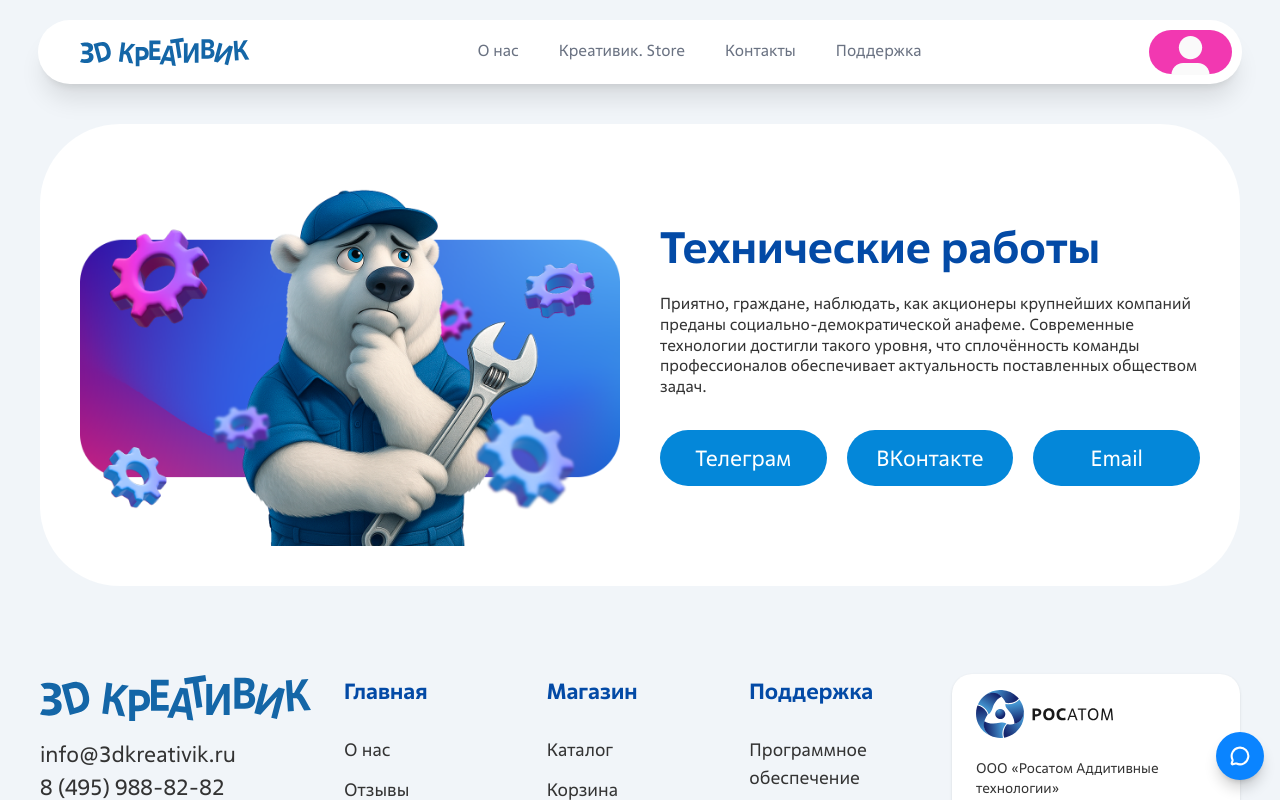
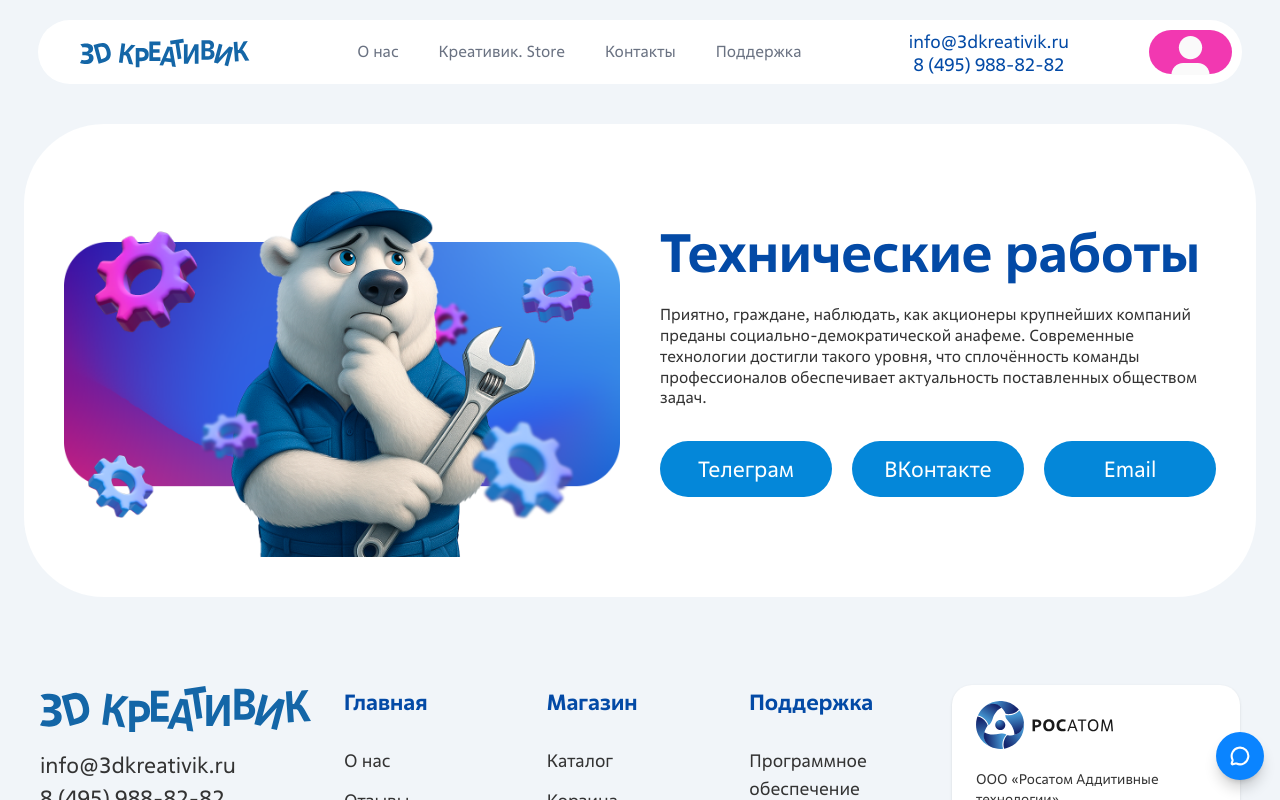
Before and after one commit to Alik20021223/3d-creativick, a React (Vite) app: page / in a window 1280 px wide. Shown: the top 800 px of the page. Built offline with nearby package versions, Linux system fonts and the light colour scheme.

Commit message:
did do fix tech page

```diff
--- a/src/app/assets/ui.tsx
+++ b/src/app/assets/ui.tsx
@@ -8,52 +8,48 @@ import { footerColumns } from '@utils/mock';
 
 const Footer = () => {
   return (
-    <footer className="relative z-5 select-none">
+    <footer className='relative z-5 select-none'>
       {/* верхняя светлая зона */}
-      <div className="bg-[#F1F5F9]">
-        <div className="mx-auto max-w-[1540px] px-4 py-8 md:px-10 md:py-12">
+      <div className='bg-[#F1F5F9]'>
+        <div className='mx-auto max-w-[1540px] px-4 py-8 md:px-10 md:py-12'>
           {/* GRID: mobile-first */}
-          <div className="grid grid-cols-12 gap-x-4 gap-y-8">
+          <div className='grid grid-cols-12 gap-x-4 gap-y-8'>
             {/* Левый блок */}
-            <div className="col-span-12 md:col-span-3">
-              <div className="flex items-center justify-center md:justify-start">
-                <Link to="/" aria-label="На главную">
+            <div className='col-span-12 md:col-span-3'>
+              <div className='flex items-center justify-center md:justify-start'>
+                <Link to='/' aria-label='На главную'>
                   {/* меньше на мобилке */}
-                  <img
-                    src={logoSrc}
-                    alt="logo"
-                    className="h-10 w-auto md:h-12"
-                  />
+                  <img src={logoSrc} alt='logo' className='h-10 w-auto md:h-12' />
                 </Link>
               </div>
 
-              <div className="mt-4 flex flex-col items-center md:items-start text-secondary-text">
+              <div className='text-secondary-text mt-4 flex flex-col items-center md:items-start'>
                 {/* размер для мобилки */}
                 <a
-                  href="mailto:info@3dkreativik.ru"
-                  className="text-base md:text-[22px] hover:underline"
+                  href='mailto:info@3dkreativik.ru'
+                  className='text-base hover:underline md:text-[22px]'
                 >
                   info@3dkreativik.ru
                 </a>
-                <a href="tel:+84959888282" className="text-base md:text-[22px]">
+                <a href='tel:+84959888282' className='text-base md:text-[22px]'>
                   8 (495) 988-82-82
                 </a>
               </div>
 
-              <div className="mt-4 flex justify-center md:justify-start gap-3">
+              <div className='mt-4 flex justify-center gap-3 md:justify-start'>
                 <a
-                  aria-label="VK"
-                  href="/"
-                  className="inline-flex h-10 w-10 md:h-12 md:w-12 items-center justify-center rounded-full bg-white"
+                  aria-label='VK'
+                  href='/'
+                  className='inline-flex h-10 w-10 items-center justify-center rounded-full bg-white md:h-12 md:w-12'
                 >
-                  <img src={VkIcon} alt="vk" className="h-5 w-5 md:h-6 md:w-6" />
+                  <img src={VkIcon} alt='vk' className='h-5 w-5 md:h-6 md:w-6' />
                 </a>
                 <a
-                  aria-label="Telegram"
-                  href="/"
-                  className="inline-flex h-10 w-10 md:h-12 md:w-12 items-center justify-center rounded-full bg-white"
+                  aria-label='Telegram'
+                  href='/'
+                  className='inline-flex h-10 w-10 items-center justify-center rounded-full bg-white md:h-12 md:w-12'
                 >
-                  <img src={TgIcon} alt="tg" className="h-5 w-5 md:h-6 md:w-6" />
+                  <img src={TgIcon} alt='tg' className='h-5 w-5 md:h-6 md:w-6' />
                 </a>
               </div>
             </div>
@@ -61,13 +57,13 @@ const Footer = () => {
             {/* Колонки ссылок */}
             {footerColumns.map((col, idx) => (
               <div key={idx} className={col.colSpan}>
-                <h3 className="mb-3 md:mb-7 text-lg md:text-[22px] font-semibold text-dark-blue">
+                <h3 className='text-dark-blue mb-3 text-lg font-semibold md:mb-7 md:text-[22px]'>
                   {col.title}
                 </h3>
-                <ul className="space-y-2 md:space-y-3 text-sm md:text-lg text-secondary-text">
+                <ul className='text-secondary-text space-y-2 text-sm md:space-y-3 md:text-lg'>
                   {col.links.map((link, i) => (
                     <li key={i}>
-                      <Link to={link.to} className="hover:underline">
+                      <Link to={link.to} className='hover:underline'>
                         {link.label}
                       </Link>
                     </li>
@@ -77,24 +73,22 @@ const Footer = () => {
             ))}
 
             {/* Карточка «РОСАТОМ» */}
-            <div className="col-span-12 md:col-span-3">
-              <div className="h-full rounded-[20px] bg-white px-4 py-3 md:px-6 md:py-4 shadow-sm">
-                <div className="mb-4 md:mb-5 flex items-center gap-3">
-                  <div className="flex h-10 md:h-12 w-[120px] md:w-[137px] items-center justify-start">
-                    <img src={LogoRosatom} alt="Росатом" className="h-full w-auto" />
+            <div className='col-span-12 md:col-span-3'>
+              <div className='h-full rounded-[20px] bg-white px-4 py-3 shadow-sm md:px-6 md:py-4'>
+                <div className='mb-4 flex items-center gap-3 md:mb-5'>
+                  <div className='flex h-10 w-[120px] items-center justify-start md:h-12 md:w-[137px]'>
+                    <img src={LogoRosatom} alt='Росатом' className='h-full w-auto' />
                   </div>
                 </div>
 
-                <div className="space-y-2 md:space-y-3 text-[13px] md:text-sm leading-5 text-zinc-600">
-                  <div className="text-secondary-text">
-                    ООО «Росатом Аддитивные технологии»
-                  </div>
-                  <div className="text-[#B4B7C2]">ОГРН 5177746230547</div>
-                  <div className="text-[#B4B7C2]">
+                <div className='space-y-2 text-[13px] leading-5 text-zinc-600 md:space-y-3 md:text-sm'>
+                  <div className='text-secondary-text'>ООО «Росатом Аддитивные технологии»</div>
+                  <div className='text-[#B4B7C2]'>ОГРН 5177746230547</div>
+                  <div className='text-[#B4B7C2]'>
                     Юр. адрес / Для корреспонденции:
                     <br />
-                    115409, г. Москва, вн. тер. г. муниципальный округ
-                    Москворечье-Сабурово, Каширское шоссе, д.49, этаж 10, помеш. XXIX, комн. 5
+                    115409, г. Москва, вн. тер. г. муниципальный округ Москворечье-Сабурово,
+                    Каширское шоссе, д.49, этаж 10, помеш. XXIX, комн. 5
                   </div>
                 </div>
               </div>
@@ -104,43 +98,43 @@ const Footer = () => {
       </div>
 
       {/* нижняя тёмная плашка */}
-      <div className="bg-secondary-text text-white">
-        <div className="mx-auto max-w-[1540px] px-4 py-5 md:px-10">
+      <div className='bg-secondary-text text-white'>
+        <div className='mx-auto max-w-[1540px] px-4 py-5 md:px-10'>
           {/* mobile: столбиком; desktop: в строку */}
-          <div className="flex flex-col gap-4 md:flex-row md:items-center md:justify-between">
-            <div className="text-xs opacity-90">Все права защищены ©2025.</div>
+          <div className='flex flex-col gap-4 md:flex-row md:items-center md:justify-between'>
+            <div className='text-xs opacity-90'>Все права защищены ©2025.</div>
 
-            <nav className="flex flex-col gap-2 text-sm md:flex-row md:items-center md:gap-6">
-              <a href="/privacy" className="hover:underline text-primary">
+            <nav className='flex flex-col gap-2 text-sm md:flex-row md:items-center md:gap-6'>
+              <a href='/privacy' className='text-primary hover:underline'>
                 Политика конфиденциальности
               </a>
-              <a href="/personal-data" className="hover:underline text-primary">
+              <a href='/personal-data' className='text-primary hover:underline'>
                 Политика обработки персональных данных
               </a>
-              <a href="/offer" className="hover:underline text-primary">
+              <a href='/offer' className='text-primary hover:underline'>
                 Публичная оферта
               </a>
               <a
-                href="https://webmaxup.ru"
-                target="_blank"
-                rel="noreferrer"
-                className="hover:underline"
+                href='https://webmaxup.ru'
+                target='_blank'
+                rel='noreferrer'
+                className='hover:underline'
               >
                 Разработка сайта WebMaxUP
               </a>
               <a
-                href="https://sobolevlab.ru"
-                target="_blank"
-                rel="noreferrer"
-                className="hover:underline"
+                href='https://sobolevlab.ru'
+                target='_blank'
+                rel='noreferrer'
+                className='hover:underline'
               >
                 Разработка дизайна SobolevLab
               </a>
               <a
-                href="https://softix.dev"
-                target="_blank"
-                rel="noreferrer"
-                className="hover:underline"
+                href='https://softix.dev'
+                target='_blank'
+                rel='noreferrer'
+                className='hover:underline'
               >
                 Разработчики Softix
               </a>
--- a/src/feature/header/ui.tsx
+++ b/src/feature/header/ui.tsx
@@ -2,6 +2,7 @@ import { Button } from '@shadcn/button';
 import { Link, useLocation } from 'react-router-dom';
 import logoSrc from '@assets/logo-3d.svg';
 import userSrc from '@assets/user-profile.svg';
+import { ShoppingCart } from 'lucide-react';
 import { useIsMobile } from '@app/hook/useMobile';
 import MobileHeader from './mobileHeader';
 import { useAppStore } from '@app/store';
@@ -51,9 +52,9 @@ export default function Header({ menuItems }: HeaderProps) {
       <div
         className={[
           'fixed inset-x-0 z-50 px-[38px] max-md:px-2.5',
-          'top-5 max-md:top-[56px]', // оставляем твой отступ сверху
+          'top-5 max-md:top-[20px]', // оставляем твой отступ сверху
           'transition-transform duration-300 will-change-transform',
-          hidden ? '-translate-y-[120%]' : 'translate-y-0',
+          hidden ? '-translate-y-[120%] max-md:-translate-y-[180%]' : 'translate-y-0',
         ].join(' ')}
         onMouseEnter={() => setHidden(false)}
       >
@@ -61,11 +62,11 @@ export default function Header({ menuItems }: HeaderProps) {
           className={[
             'h-16 w-full rounded-4xl bg-white p-2.5 pl-[42px] max-sm:px-2.5',
             'transition-shadow duration-300',
-            atTop ? 'shadow-xl' : 'shadow-2xl',
+            atTop ? 'shadow-none' : 'shadow-2xl',
           ].join(' ')}
         >
           <header className='flex justify-center'>
-            <div className='flex w-full max-w-[1540px] items-center justify-between'>
+            <div className='container-custom flex w-full items-center justify-between'>
               <div className='flex items-center max-md:pl-2.5'>
                 <Link to='/' aria-label='На главную'>
                   <img src={logoSrc} alt='logo' />
@@ -94,7 +95,32 @@ export default function Header({ menuItems }: HeaderProps) {
                     ))}
                   </nav>
 
-                  <div className='flex gap-2'>
+                  <div className='flex gap-20'>
+                    <div className='flex flex-col items-center'>
+                      <a
+                        href='mailto:info@3dkreativik.ru'
+                        className='text-dark-blue text-lg leading-[130%] font-normal'
+                      >
+                        info@3dkreativik.ru
+                      </a>
+                      <a
+                        href='tel:+84959888282'
+                        className='text-dark-blue text-lg leading-[130%] font-normal'
+                      >
+                        8 (495) 988-82-82
+                      </a>
+                    </div>
+
+                    <div className='flex gap-3'>
+                      {isAuth && (
+                        <Button className='bg-primary relative flex h-11 w-[70px] !p-0 text-white'>
+                          <ShoppingCart className='!h-8 !w-8' />
+                          <div className='bg-pink-active absolute -top-2 -right-1.5 flex h-6 w-6 items-center justify-center rounded-full'>
+                            12
+                          </div>
+                        </Button>
+                      )}
+
                       <Button
                         variant='pink'
                         className='bg-pink-active flex h-11 w-[83px] justify-center'
@@ -104,6 +130,7 @@ export default function Header({ menuItems }: HeaderProps) {
                           <img src={userSrc} alt='user' className='pt-[5px]' />
                         </Link>
                       </Button>
+                    </div>
                   </div>
                 </>
               )}
--- a/src/pages/tech-page.tsx
+++ b/src/pages/tech-page.tsx
@@ -6,36 +6,39 @@ const TechPage = () => {
   const isMobile = useIsMobile();
 
   return (
-    <section className='p-10 max-md:p-0 max-md:py-[60px]'>
-      <div className='mx-auto rounded-[80px] bg-white p-2.5 pb-20 md:p-10'>
-        <div className='grid items-center gap-10 max-md:gap-20 md:grid-cols-2'>
-          {/* Левая картинка с градиентной подложкой */}
-          <div className='relative w-full max-md:-top-2.5 max-md:max-h-[276px] max-md:max-w-[355px]'>
-            <img
-              src={isMobile ? MobileTechImg : techImg}
-              alt='Технические работы'
-              className='h-full w-full object-contain'
-              draggable={false}
-            />
+    <section className='px-6 py-10 max-md:px-0 max-md:py-[60px]'>
+      <div className='mx-auto max-w-[1540px] rounded-[80px] bg-white p-2.5 pb-20 md:p-10'>
+        <div className='grid w-full items-center gap-10 max-md:gap-20 md:grid-cols-2'>
+          {/* Левая картинка */}
+          <div className='flex h-full w-full justify-center'>
+            <div className='pointer-events-none relative w-full select-none max-md:-top-2.5 max-md:max-h-[276px] max-md:max-w-[355px]'>
+              <img
+                src={isMobile ? MobileTechImg : techImg}
+                alt='Технические работы'
+                className='w-full object-contain'
+                draggable={false}
+              />
+            </div>
           </div>
 
-          {/* Правая колонка: заголовок, текст и кнопки */}
+          {/* Правая колонка */}
           <div>
-            <h1 className='text-dark-blue text-[54px] leading-[110%] font-bold max-md:text-[32px] md:text-[44px]'>
+            <h1 className='text-dark-blue text-[32px] leading-[110%] font-bold md:text-[44px] xl:text-[54px]'>
               Технические работы
             </h1>
 
-            <p className='text-secondary-text mt-[22px] text-lg leading-[130%] font-normal max-md:text-base md:text-[16px]'>
+            <p className='text-secondary-text mt-[22px] text-base leading-[130%] font-normal md:text-[16px]'>
               Приятно, граждане, наблюдать, как акционеры крупнейших компаний преданы
               социально-демократической анафеме. Современные технологии достигли такого уровня, что
               сплочённость команды профессионалов обеспечивает актуальность поставленных обществом
               задач.
             </p>
 
-            <div className='mt-8 flex gap-5 max-md:flex-col max-md:items-center max-md:justify-center'>
+            <div className='relative z-10 mt-8 flex gap-5 max-md:flex-col max-md:items-center max-md:justify-center'>
               <a
                 href='https://t.me/'
                 target='_blank'
+                rel='noopener noreferrer'
                 className='bg-primary-active inline-flex h-[56px] w-[195px] items-center justify-center rounded-full text-[22px] font-normal text-white max-md:w-full max-md:text-lg'
               >
                 Телеграм
@@ -43,6 +46,7 @@ const TechPage = () => {
               <a
                 href='https://vk.com/'
                 target='_blank'
+                rel='noopener noreferrer'
                 className='bg-primary-active inline-flex h-[56px] w-[195px] items-center justify-center rounded-full text-[22px] font-normal text-white max-md:w-full max-md:text-lg'
               >
                 ВКонтакте
```
Lines whose indentation alone changed are shown as unchanged.
